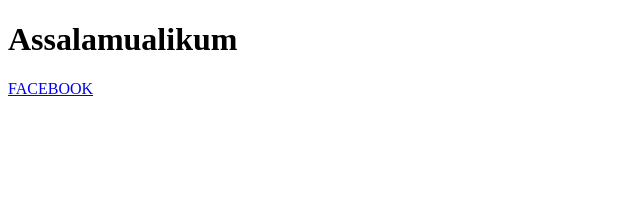
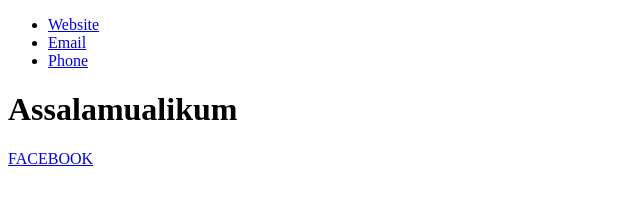
Before and after one commit to starain31/website, a website: page public/index.html in a window 1280 px wide. Shown: the whole page, without its empty margins (0-640 px from the left). Drawn offline with Linux system fonts and the light colour scheme.

Commit message:
Update index.html

```diff
--- a/public/index.html
+++ b/public/index.html
@@ -3,7 +3,11 @@
 <head>
     <meta charset="UTF-8">
     <title>JABER BIN MAHFUZ</title>
-</head>
+<ul>
+  <li><a href="https://example.com">Website</a></li>
+  <li><a href="mailto:m.bluth@example.com">Email</a></li>
+  <li><a href="tel:+8801826498546">Phone</a></li>
+</ul>
 <body>
 <h1>Assalamualikum</h1>
     <a href='https://www.facebook.com/shihab.islam.35762241'>FACEBOOK</a>
```
